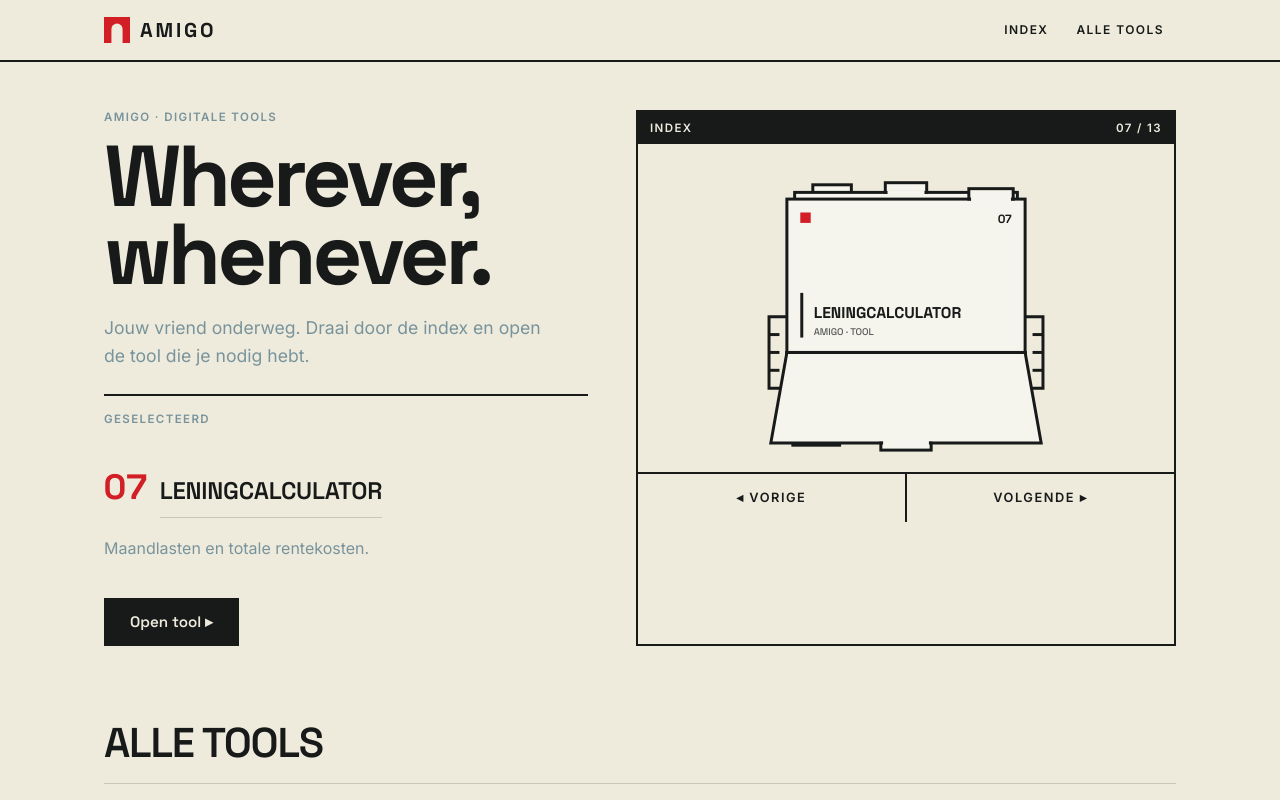
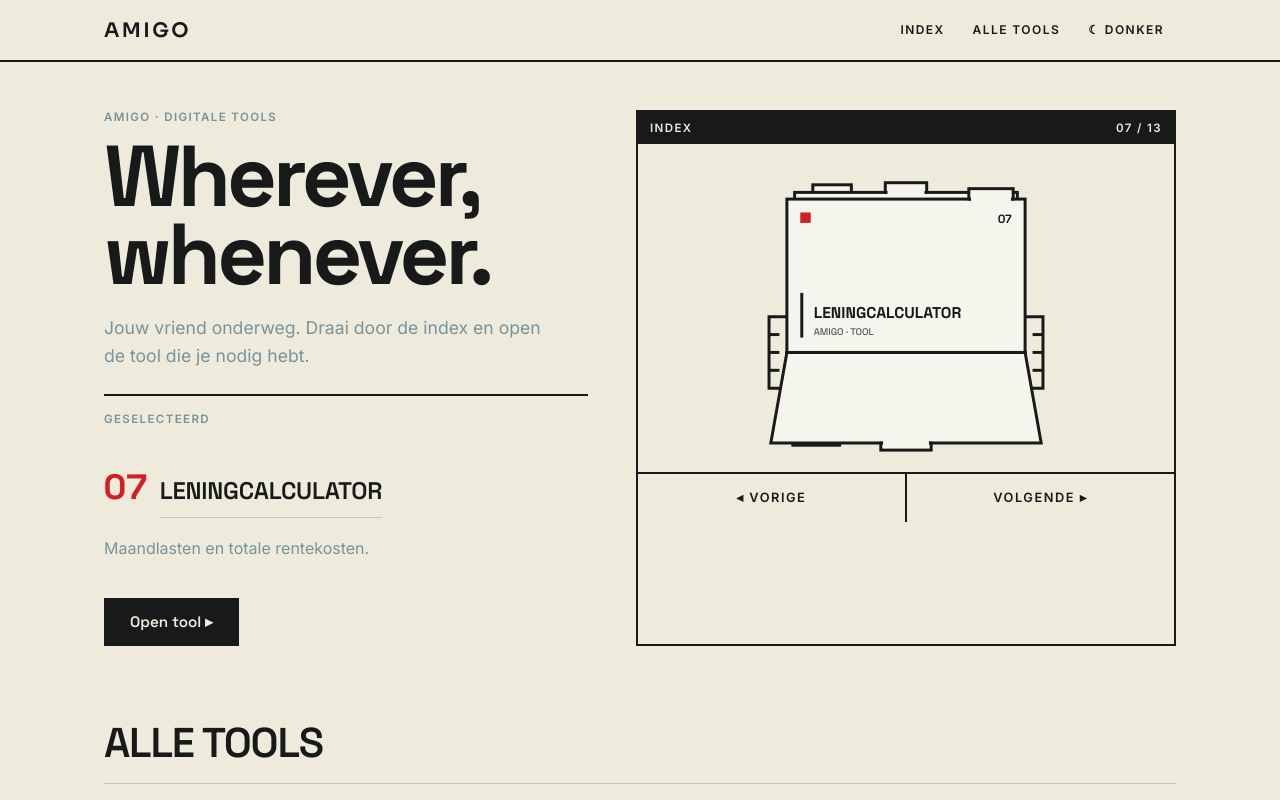
Before and after one commit to Onlec/AMIGO, a React (Vite) app: page / in a window 1280 px wide. Shown: the top 800 px of the page. Built offline with nearby package versions, Linux system fonts and the light colour scheme; what gun would draw is missing.

Commit message:
Add shared theme toggle and refresh AMIGO wordmark

```diff
--- a/index.html
+++ b/index.html
@@ -4,10 +4,25 @@
     <meta charset="UTF-8" />
     <meta name="viewport" content="width=device-width, initial-scale=1.0" />
     <title>AMIGO — Planner</title>
+    <script>
+      // Vóór de eerste paint het eventueel opgeslagen thema toepassen,
+      // anders zie je eerst kort het verkeerde thema opflitsen. Dezelfde
+      // sleutel ('amigo-theme') wordt gebruikt in src/utils/theme.js.
+      (function () {
+        try {
+          var t = localStorage.getItem('amigo-theme');
+          if (t === 'dark' || t === 'light') {
+            document.documentElement.setAttribute('data-theme', t);
+          }
+        } catch (e) {
+          /* localStorage niet beschikbaar: val terug op prefers-color-scheme */
+        }
+      })();
+    </script>
     <link rel="preconnect" href="https://fonts.googleapis.com" />
     <link rel="preconnect" href="https://fonts.gstatic.com" crossorigin />
     <link
-      href="https://fonts.googleapis.com/css2?family=Inter:wght@400;500;600;700&family=Space+Grotesk:wght@500;600;700&display=swap"
+      href="https://fonts.googleapis.com/css2?family=Inter:wght@400;500;600;700&family=Space+Grotesk:wght@500;600;700&family=Sora:wght@600&display=swap"
       rel="stylesheet"
     />
   </head>
--- a/src/components/HomePage.jsx
+++ b/src/components/HomePage.jsx
@@ -1,4 +1,5 @@
 import React, { useEffect, useRef } from 'react';
+import ThemeToggle from './ThemeToggle.jsx';
 
 // Deze homepage is vrijwel letterlijk overgenomen uit het AMIGO-homepage-
 // artefact: een SVG-kaartenwiel met een kritisch gedempt veermodel voor
@@ -213,15 +214,12 @@ export default function HomePage() {
       <header className="top">
         <div className="wrap">
           <a className="logo" href="#home">
-            <svg width="26" height="26" viewBox="0 0 28 28" aria-hidden="true">
-              <rect width="28" height="28" fill="#D21F26" />
-              <path d="M8 28V13a6 6 0 0 1 12 0v15z" fill="#EEEBDD" />
-            </svg>
             AMIGO
           </a>
           <nav aria-label="Hoofdmenu">
             <a href="#home">Index</a>
             <a href="#alle-tools">Alle tools</a>
+            <ThemeToggle />
           </nav>
         </div>
       </header>
--- a/src/components/SiteHeader.jsx
+++ b/src/components/SiteHeader.jsx
@@ -1,21 +1,19 @@
 import React from 'react';
+import ThemeToggle from './ThemeToggle.jsx';
 
 // Enkel gebruikt op de planner-/stempagina's: de homepage (HomePage.jsx)
-// heeft haar eigen koptekst, overgenomen uit het AMIGO-homepage-artefact.
+// heeft haar eigen koptekst, in dezelfde stijl.
 export default function SiteHeader() {
   return (
     <header className="top">
       <div className="wrap">
         <a className="logo" href="?">
-          <svg width="26" height="26" viewBox="0 0 28 28" aria-hidden="true">
-            <rect width="28" height="28" fill="#D21F26" />
-            <path d="M8 28V13a6 6 0 0 1 12 0v15z" fill="#EEEBDD" />
-          </svg>
           AMIGO
         </a>
         <nav aria-label="Hoofdmenu">
           <a href="?">Index</a>
           <a href="?page=planner">Nieuwe prikker</a>
+          <ThemeToggle />
         </nav>
       </div>
     </header>
--- /dev/null
+++ b/src/components/ThemeToggle.jsx
@@ -0,0 +1,26 @@
+import React, { useEffect, useState } from 'react';
+import { getEffectiveTheme, setTheme } from '../utils/theme.js';
+
+export default function ThemeToggle() {
+  const [theme, setThemeState] = useState(getEffectiveTheme);
+
+  useEffect(() => {
+    const media = window.matchMedia('(prefers-color-scheme: dark)');
+    const updateTheme = () => setThemeState(getEffectiveTheme());
+    updateTheme();
+    media.addEventListener('change', updateTheme);
+    return () => media.removeEventListener('change', updateTheme);
+  }, []);
+
+  function handleClick() {
+    const next = getEffectiveTheme() === 'dark' ? 'light' : 'dark';
+    setTheme(next);
+    setThemeState(next);
+  }
+
+  return (
+    <button type="button" className="theme-toggle" onClick={handleClick}>
+      {theme === 'dark' ? '☀︎ Licht' : '☾ Donker'}
+    </button>
+  );
+}
--- a/src/styles.css
+++ b/src/styles.css
@@ -125,21 +125,32 @@ a {
 }
 
 .logo {
-  display: flex;
-  align-items: center;
-  gap: 10px;
-  font: 700 1.25rem 'Space Grotesk';
-  letter-spacing: 0.14em;
+  display: inline-block;
+  font: 600 1.25rem 'Sora', sans-serif;
+  letter-spacing: 0.12em;
   text-decoration: none;
-}
-
-.logo svg {
-  display: block;
 }
 
 .top nav {
   display: flex;
+  align-items: center;
   gap: 4px;
+}
+
+.theme-toggle {
+  padding: 8px 12px;
+  background: none;
+  border: 0;
+  border-bottom: 2px solid transparent;
+  font: 600 0.75rem Inter;
+  letter-spacing: 0.12em;
+  text-transform: uppercase;
+  color: inherit;
+  cursor: pointer;
+}
+
+.theme-toggle:hover {
+  border-color: var(--sig);
 }
 
 .top nav a {
@@ -504,6 +515,10 @@ svg#sv:active {
   font-variant-numeric: tabular-nums;
 }
 
+.fld select option {
+  font-family: 'Space Grotesk', Inter, sans-serif;
+}
+
 .fld input:focus,
 .fld select:focus,
 .add input:focus {
@@ -664,7 +679,7 @@ svg#sv:active {
 .btn,
 button[type='submit'],
 button[type='button']:not(
-    :where(.date-row button, .calendar button, .vote-grid button, .go, .ctl button, .it button)
+    :where(.date-row button, .calendar button, .vote-grid button, .go, .ctl button, .it button, .theme-toggle)
   ) {
   font: 600 1rem 'Space Grotesk', sans-serif;
   display: inline-flex;
@@ -683,7 +698,7 @@ button[type='button']:not(
 .btn:hover,
 button[type='submit']:hover,
 button[type='button']:not(
-    :where(.date-row button, .calendar button, .vote-grid button, .go, .ctl button, .it button)
+    :where(.date-row button, .calendar button, .vote-grid button, .go, .ctl button, .it button, .theme-toggle)
   ):hover {
   background: var(--amigo-ivory);
   color: var(--amigo-black);
@@ -692,7 +707,7 @@ button[type='button']:not(
 .btn:active,
 button[type='submit']:active,
 button[type='button']:not(
-    :where(.date-row button, .calendar button, .vote-grid button, .go, .ctl button, .it button)
+    :where(.date-row button, .calendar button, .vote-grid button, .go, .ctl button, .it button, .theme-toggle)
   ):active {
   transform: translateY(2px);
 }
--- /dev/null
+++ b/src/utils/theme.js
@@ -0,0 +1,37 @@
+// Zelfde sleutel/waarden als het vóór-de-paint scriptje in index.html.
+// Beide kopteksten gebruiken deze logica via ThemeToggle.jsx.
+const STORAGE_KEY = 'amigo-theme';
+
+export function getStoredTheme() {
+  try {
+    return window.localStorage.getItem(STORAGE_KEY);
+  } catch (err) {
+    return null;
+  }
+}
+
+export function applyTheme(theme) {
+  if (theme === 'dark' || theme === 'light') {
+    document.documentElement.setAttribute('data-theme', theme);
+  } else {
+    document.documentElement.removeAttribute('data-theme');
+  }
+}
+
+export function getEffectiveTheme() {
+  // De actieve keuze blijft geldig als opslaan in localStorage mislukt.
+  const applied = document.documentElement.getAttribute('data-theme');
+  if (applied === 'dark' || applied === 'light') return applied;
+  const stored = getStoredTheme();
+  if (stored === 'dark' || stored === 'light') return stored;
+  return window.matchMedia('(prefers-color-scheme: dark)').matches ? 'dark' : 'light';
+}
+
+export function setTheme(theme) {
+  try {
+    window.localStorage.setItem(STORAGE_KEY, theme);
+  } catch (err) {
+    /* negeerbaar: thema werkt dan gewoon niet over bezoeken heen */
+  }
+  applyTheme(theme);
+}
```
Also changed, not shown: 1 other file (tests, documents, lock files or other folders).
